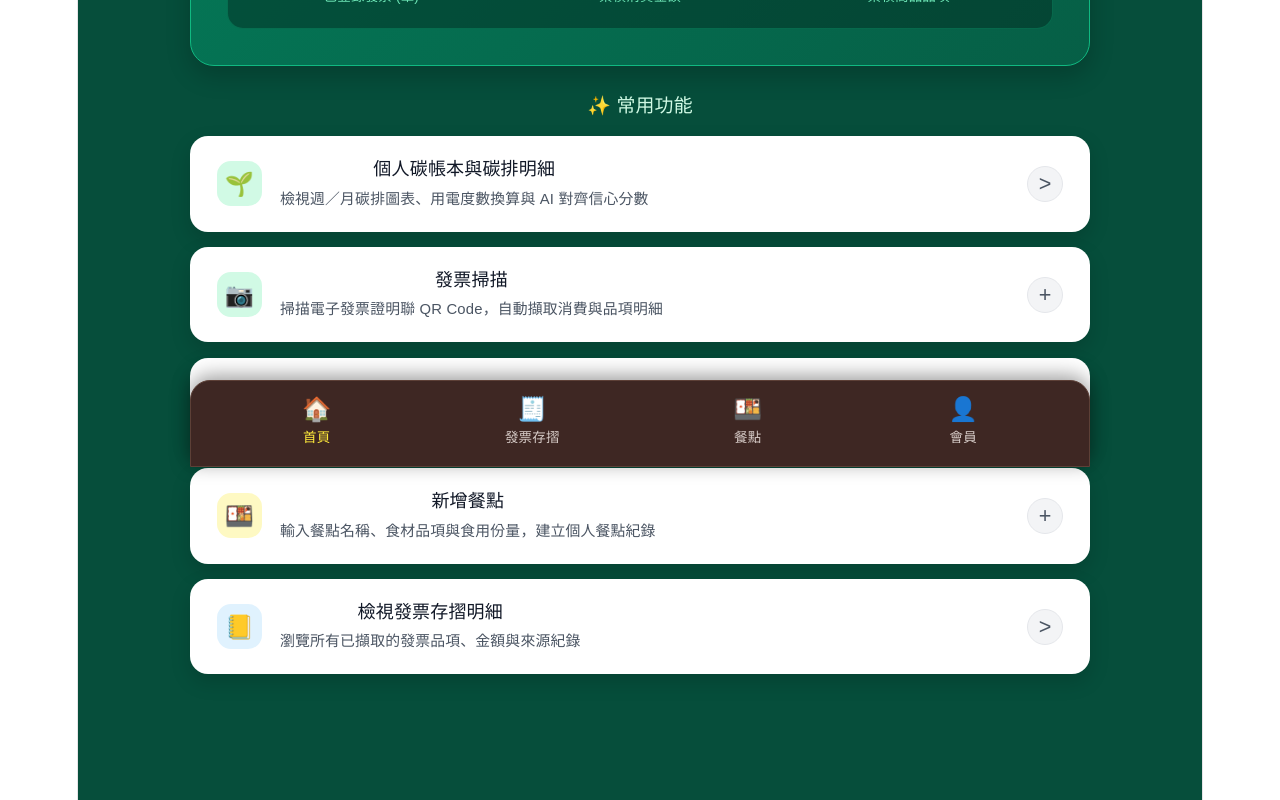
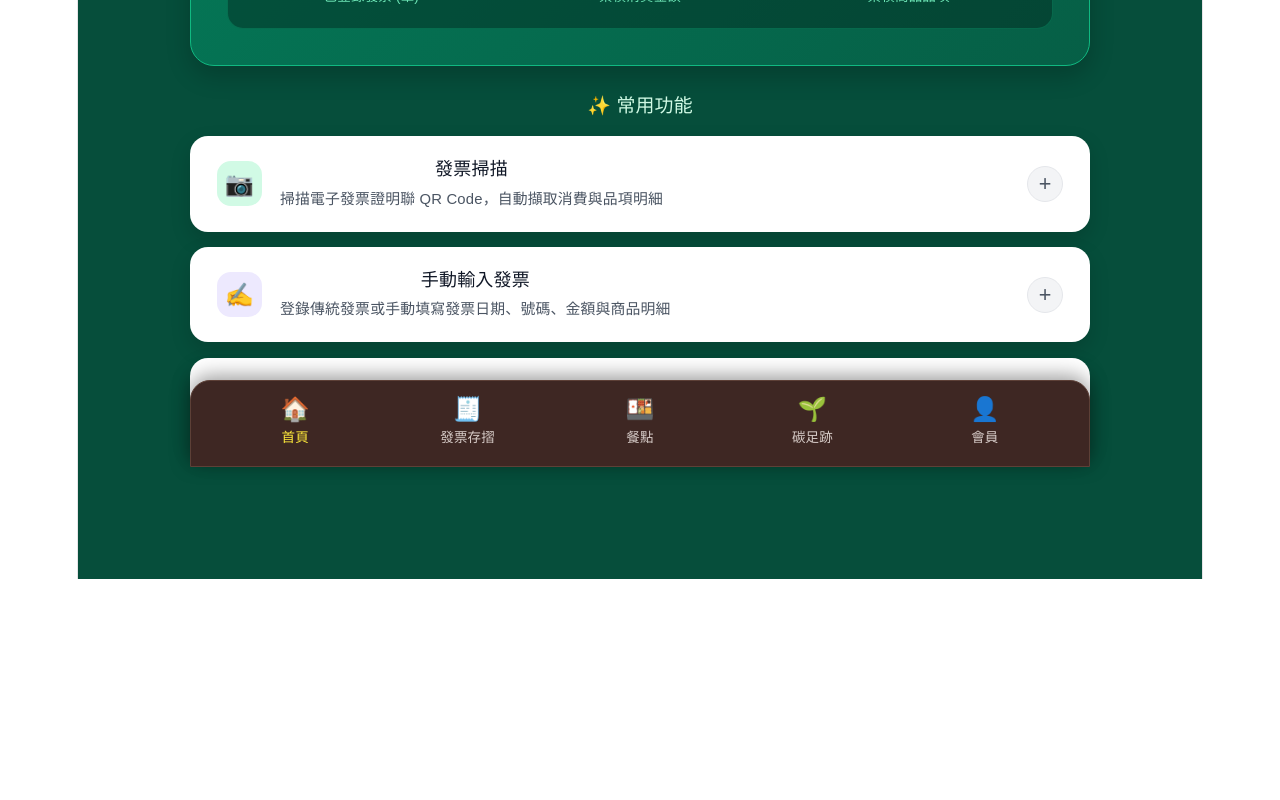
Before and after one commit to s49285373-debug/carbon-app, a Vue app: page /dashboard in a window 1280 px wide. Shown: the part 333-1133 px from the top of the page. After the commit the page ends 912 px from the top, so only its background shows below. Built offline with nearby package versions, Linux system fonts and the light colour scheme.

Commit message:
feat: move carbon ledger to bottom nav and clean home task cards

```diff
--- a/src/views/DashboardView.vue
+++ b/src/views/DashboardView.vue
@@ -43,17 +43,6 @@
           <div class="task-list">
             <div class="task-card">
               <div class="task-info">
-                <div class="task-icon green-bg">🌱</div>
-                <div>
-                  <h4>個人碳帳本與碳排明細</h4>
-                  <p>檢視週／月碳排圖表、用電度數換算與 AI 對齊信心分數</p>
-                </div>
-              </div>
-              <button class="action-plus-btn" @click="$router.push('/ledger')">&gt;</button>
-            </div>
-
-            <div class="task-card">
-              <div class="task-info">
                 <div class="task-icon green-bg">📷</div>
                 <div>
                   <h4>發票掃描</h4>
@@ -83,17 +72,6 @@
                 </div>
               </div>
               <button class="action-plus-btn" @click="openMealTab">+</button>
-            </div>
-
-            <div class="task-card">
-              <div class="task-info">
-                <div class="task-icon blue-bg">📒</div>
-                <div>
-                  <h4>檢視發票存摺明細</h4>
-                  <p>瀏覽所有已擷取的發票品項、金額與來源紀錄</p>
-                </div>
-              </div>
-              <button class="action-plus-btn" @click="currentTab = 'invoices'">&gt;</button>
             </div>
           </div>
         </section>
@@ -814,6 +792,10 @@
         <span class="nav-icon">🍱</span>
         <span class="nav-label">餐點</span>
       </div>
+      <div class="nav-item" @click="$router.push('/ledger')">
+        <span class="nav-icon">🌱</span>
+        <span class="nav-label">碳足跡</span>
+      </div>
       <div class="nav-item" :class="{ active: currentTab === 'member' }" @click="currentTab = 'member'">
         <span class="nav-icon">👤</span>
         <span class="nav-label">會員</span>
@@ -2583,7 +2565,6 @@ const handleLogout = async () => {
 
 .green-bg { background-color: #d1fae5; }
 .purple-bg { background-color: #ede9fe; }
-.blue-bg { background-color: #e0f2fe; }
 .yellow-bg { background-color: #fef9c3; }
 
 .task-info h4 {
```
